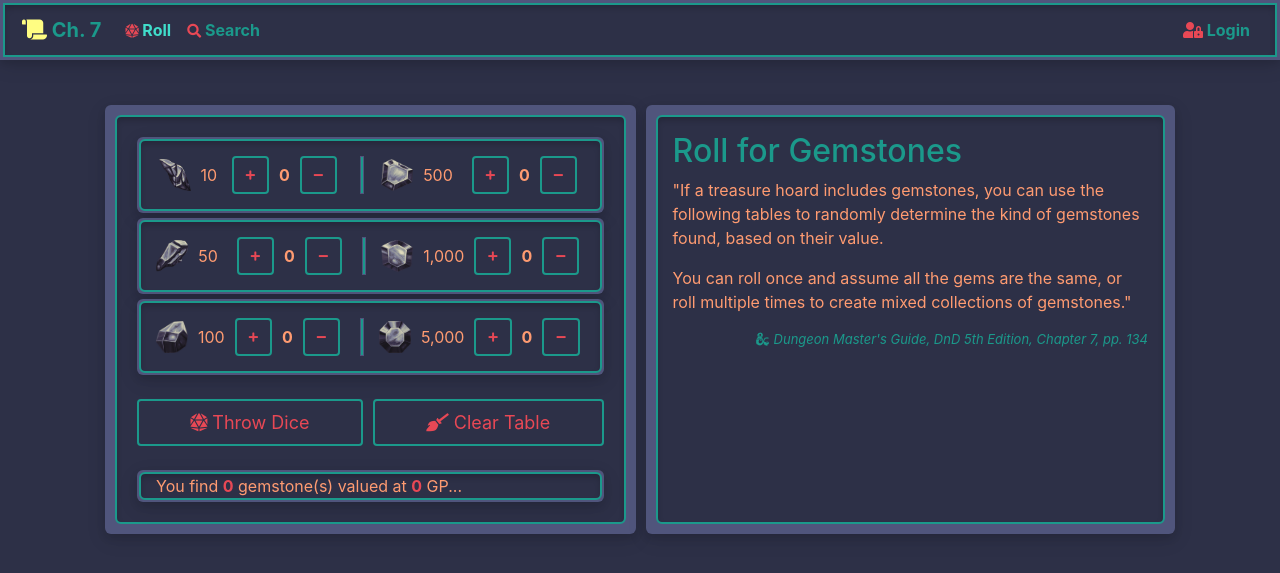
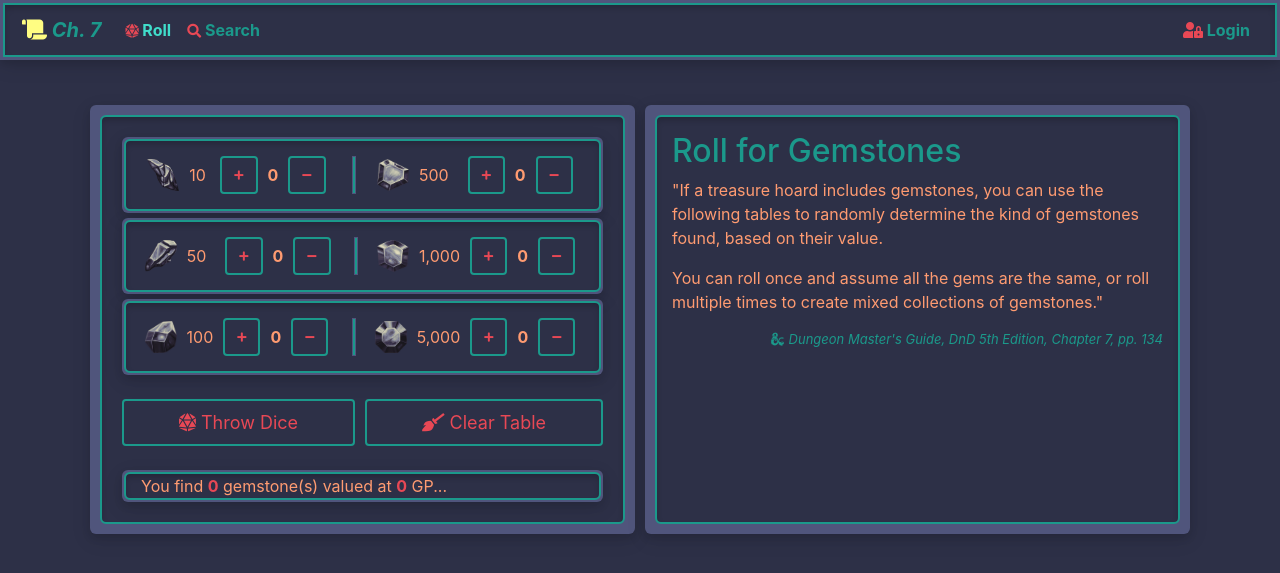
Before and after one commit to Stephanie-Burns/gemstone_roller_demo, a Django app: page /treasure/gemstone/roll/ in a window 1280 px wide. Shown: the top 573 px of the page. Run offline with Django 4.2, Linux system fonts and the light colour scheme; some libraries are stand-ins or nearby versions.

Commit message:
removed superfluous divs

```diff
--- a/static/css/landing.css
+++ b/static/css/landing.css
@@ -18,10 +18,10 @@ strong {
 em {
     color: #1b998b;
 }
+
 a {
     color: #e84855;
     font-weight: bold;
-
 }
 
 a:hover {
--- a/templates/navbar.html
+++ b/templates/navbar.html
@@ -4,7 +4,7 @@
         <div class="container-fluid px-3 py-1">
             <!-- Gemstone Index -->
             <a class="navbar-brand custom-navbar-brand {% if request.resolver_match.url_name == 'gemstone_index' %}custom-active{% endif %}" href="{% url 'treasure:gemstone_index' %}">
-                <i class="fas fa-scroll icon-yellow"></i> Ch. 7
+                <i class="fas fa-scroll icon-yellow"></i><em> Ch. 7</em>
             </a>
             <!-- Hamburger -->
             <button class="navbar-toggler my-btn my-btn-primary" type="button" data-toggle="collapse" data-target="#myNavbar" aria-controls="myNavbar" aria-expanded="false" aria-label="Toggle navigation">
--- a/treasure/templates/treasure/gemstone-roll.html
+++ b/treasure/templates/treasure/gemstone-roll.html
@@ -3,7 +3,7 @@
 {% load static %}
 
 {% block content %}
-     <section class="container">
+     <section>
 
          <div class="container">
              <div class="row">
@@ -99,7 +99,7 @@
          </div>
      </section>
 
-    <div id="gemstone-results" class="container"></div>
+    <div id="gemstone-results"></div>
     {% include 'treasure/snippets/gemstone-modal.html'%}
 
     <script src="{% static 'js/gemstone-roller.js' %}"></script>
--- a/treasure/templates/treasure/gemstone-search.html
+++ b/treasure/templates/treasure/gemstone-search.html
@@ -2,7 +2,7 @@
 {% extends 'base.html' %}
 
 {% block content %}
-    <section class="container">
+    <section>
 
         <div class="outer-content-container mb-4">
             <div class="container inner-content-container pb-0">
```
